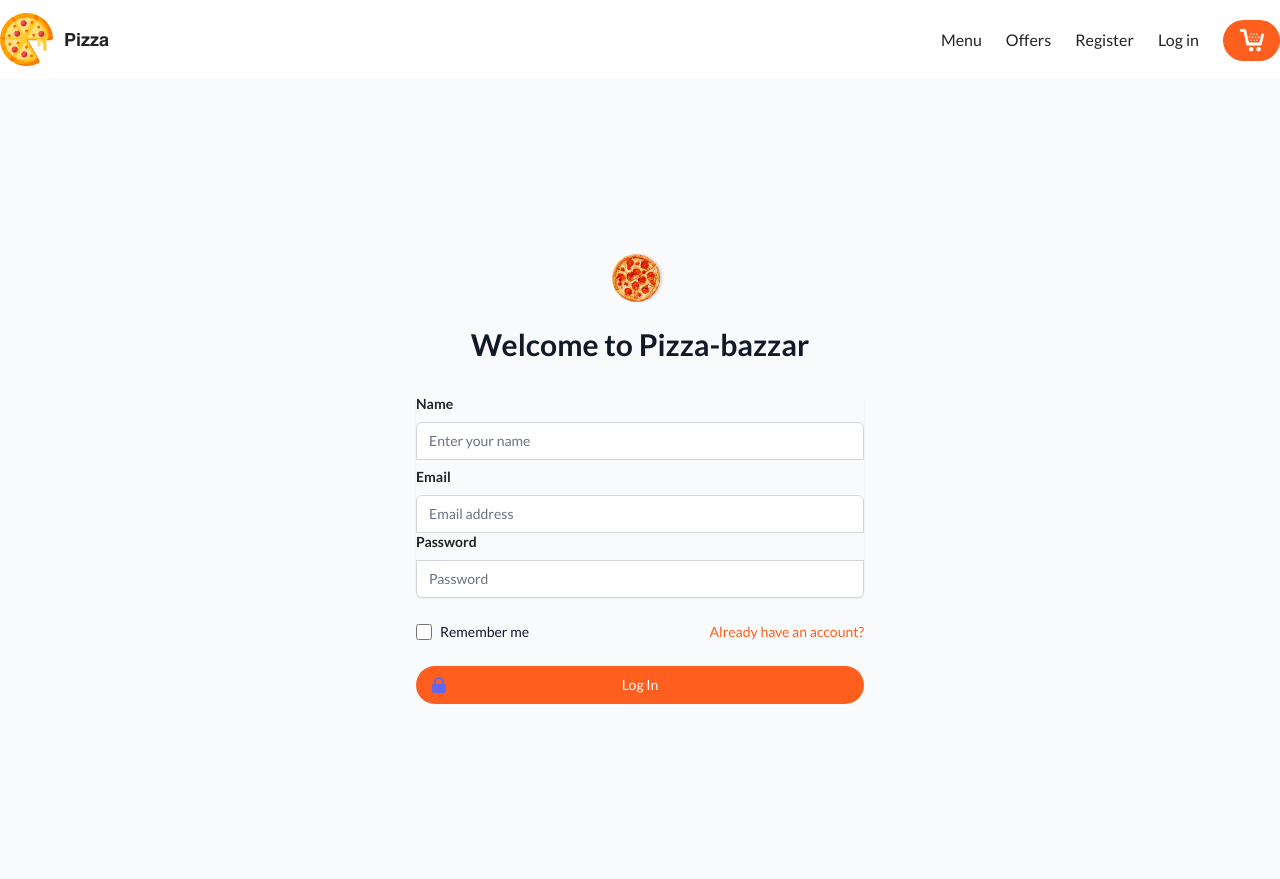
After one commit to harshjoshi19/live_pizza_Tracking_Delivery_app, a Node server app: page /register in a window 1280 px wide. The commit adds this page. Run offline with Node 20, Linux system fonts and the light colour scheme; some libraries are stand-ins or nearby versions.

Commit message:
add cart page, auth

```diff
--- /dev/null
+++ b/resources/scss/_variables.scss
@@ -0,0 +1,11 @@
+//Colors
+$primary: #fe5f1e;
+$primary-hover: #b23302;
+$secondary: #f8f8f8d5;
+$pure: #fff;
+$dark: #232323;
+$grey: #ccc;
+$blacky: #fe5f1e;
+
+//Transition
+$smooth: all 0.3s ease-in-out;
--- a/resources/scss/app.scss
+++ b/resources/scss/app.scss
@@ -36,3 +36,29 @@ section.hero {
     color: $pure;
   }
 }
+
+.btn-primary {
+  background: $primary;
+  transition: $smooth;
+  &:hover {
+    background: $primary-hover;
+  }
+}
+
+section.cart {
+  background: $secondary;
+  .amount {
+    color: $primary;
+  }
+}
+
+section.login {
+  background: $secondary;
+  min-height: calc(100vh - 86px);
+  a {
+    color: $primary;
+    &:hover {
+      color: $primary-hover;
+    }
+  }
+}
--- /dev/null
+++ b/resources/views/auth/register.ejs
@@ -0,0 +1,126 @@
+<section class="login">
+  <div
+    class="min-h-screen flex items-center justify-center bg-gray-50 py-12 px-4 sm:px-6 lg:px-8"
+  >
+    <div class="max-w-md w-full space-y-8">
+      <div>
+        <img
+          class="mx-auto h-12 w-auto"
+          src="img/hero-pizza.png"
+          alt="Workflow"
+        />
+        <h2 class="mt-6 text-center text-3xl font-extrabold text-gray-900">
+          Welcome to Pizza-bazzar
+        </h2>
+        <p class="mt-2 text-center text-sm text-gray-600">
+          <!-- Or -->
+          <a href="#" class="font-medium text-indigo-600 hover:text-indigo-500">
+            <!-- start your 14-day free trial -->
+          </a>
+        </p>
+      </div>
+      <form class="mt-8 space-y-6" action="#" method="POST">
+        <input type="hidden" name="remember" value="true" />
+        <div class="rounded-md shadow-sm -space-y-px">
+          <div class="mb-2">
+            <label
+              for="email-address"
+              class="block text-grey-700 text-sm font-bold mb-2"
+              >Name</label
+            >
+            <input
+              id="email-address"
+              name="email"
+              type="email"
+              autocomplete="email"
+              required
+              class="appearance-none rounded-none relative block w-full px-3 py-2 border border-gray-300 placeholder-gray-500 text-gray-900 rounded-t-md focus:outline-none focus:ring-indigo-500 focus:border-indigo-500 focus:z-10 sm:text-sm"
+              placeholder="Enter your name"
+            />
+          </div>
+
+          <div class="mb-6">
+            <label
+              for="email-address"
+              class="block text-grey-700 text-sm font-bold mb-2"
+              >Email</label
+            >
+            <input
+              id="email-address"
+              name="email"
+              type="email"
+              autocomplete="email"
+              required
+              class="appearance-none rounded-none relative block w-full px-3 py-2 border border-gray-300 placeholder-gray-500 text-gray-900 rounded-t-md focus:outline-none focus:ring-indigo-500 focus:border-indigo-500 focus:z-10 sm:text-sm"
+              placeholder="Email address"
+            />
+          </div>
+          <div class="">
+            <label
+              for="password"
+              class="block text-grey-700 text-sm font-bold mb-2"
+              >Password</label
+            >
+            <input
+              id="password"
+              name="password"
+              type="password"
+              autocomplete="current-password"
+              required
+              class="appearance-none rounded-none relative block w-full px-3 py-2 border border-gray-300 placeholder-gray-500 text-gray-900 rounded-b-md focus:outline-none focus:ring-indigo-500 focus:border-indigo-500 focus:z-10 sm:text-sm"
+              placeholder="Password"
+            />
+          </div>
+        </div>
+
+        <div class="flex items-center justify-between">
+          <div class="flex items-center">
+            <input
+              id="remember_me"
+              name="remember_me"
+              type="checkbox"
+              class="h-4 w-4 text-indigo-600 focus:ring-indigo-500 border-gray-300 rounded"
+            />
+            <label for="remember_me" class="ml-2 block text-sm text-gray-900">
+              Remember me
+            </label>
+          </div>
+
+          <div class="text-sm">
+            <a
+              href="/login"
+              class="font-medium text-indigo-600 hover:text-indigo-500"
+            >
+              Already have an account?
+            </a>
+          </div>
+        </div>
+
+        <div>
+          <button
+            type="submit"
+            class="group relative w-full flex justify-center py-2 px-4 border border-transparent text-sm font-medium rounded-full text-white btn-primary focus:outline-none focus:ring-2 focus:ring-offset-2 focus:ring-indigo-500"
+          >
+            <span class="absolute left-0 inset-y-0 flex items-center pl-3">
+              <!-- Heroicon name: solid/lock-closed -->
+              <svg
+                class="h-5 w-5 text-indigo-500 group-hover:text-indigo-400"
+                xmlns="http://www.w3.org/2000/svg"
+                viewBox="0 0 20 20"
+                fill="currentColor"
+                aria-hidden="true"
+              >
+                <path
+                  fill-rule="evenodd"
+                  d="M5 9V7a5 5 0 0110 0v2a2 2 0 012 2v5a2 2 0 01-2 2H5a2 2 0 01-2-2v-5a2 2 0 012-2zm8-2v2H7V7a3 3 0 016 0z"
+                  clip-rule="evenodd"
+                />
+              </svg>
+            </span>
+            Log In
+          </button>
+        </div>
+      </form>
+    </div>
+  </div>
+</section>
--- /dev/null
+++ b/resources/views/layout.ejs
@@ -0,0 +1,42 @@
+<!DOCTYPE html>
+<html lang="en">
+  <head>
+    <meta charset="UTF-8" />
+    <meta http-equiv="X-UA-Compatible" content="IE=edge" />
+    <meta name="viewport" content="width=device-width, initial-scale=1.0" />
+    <title>Realtime Food app</title>
+    <link
+      href="https://unpkg.com/tailwindcss@^2/dist/tailwind.min.css"
+      rel="stylesheet"
+    />
+    <link rel="preconnect" href="https://fonts.gstatic.com" />
+    <link
+      href="https://fonts.googleapis.com/css2?family=Lato:wght@300;400;700&display=swap"
+      rel="stylesheet"
+    />
+    <link rel="stylesheet" href="/css/app.css" />
+  </head>
+
+  <body>
+    <nav class="container mx-auto flex items-center justify-between py-3">
+      <div>
+        <img src="/img/logo.png" alt="logo" />
+      </div>
+      <div>
+        <ul class="flex item-center">
+          <li class="ml-6 mt-4"><a href="#">Menu</a></li>
+          <li class="ml-6 mt-4"><a href="#">Offers</a></li>
+          <li class="ml-6 mt-4"><a href="/register">Register</a></li>
+          <li class="ml-6 mt-4"><a href="/login">Log in</a></li>
+          <li class="ml-6 mt-2">
+            <a href="#" class="inline-block px-4 py-2 rounded-full"
+              ><img src="/img/cart.png" alt=""
+            /></a>
+          </li>
+        </ul>
+      </div>
+    </nav>
+    <%- body %>
+    <script src="/js/app.js"></script>
+  </body>
+</html>
--- a/server.js
+++ b/server.js
@@ -9,17 +9,29 @@ const { static } = require("express");
 
 var PORT = process.env.PORT || 3300;
 
-app.get("/", (req, res) => {
-  res.render("home");
-});
-
 //asset
 app.use(express.static("public"));
 
-//set Template engine
+//set Template engine  first after set routes
 app.use(expressLayout);
 app.set("views", path.join(__dirname, "/resources/views"));
 app.set("view engine", "ejs");
 app.listen(PORT, () => {
   console.log(`Listening on port ${PORT} `);
 });
+
+app.get("/", (req, res) => {
+  res.render("home");
+});
+
+app.get("/login", (req, res) => {
+  res.render("auth/login");
+});
+
+app.get("/register", (req, res) => {
+  res.render("auth/register");
+});
+
+app.get("/cart", (req, res) => {
+  res.render("customers/cart");
+});
--- /dev/null
+++ b/webpack.mix.js
@@ -0,0 +1,5 @@
+let mix = require("laravel-mix");
+
+mix
+  .js("resources/js/app.js", "public/js/app.js")
+  .sass("resources/scss/app.scss", "public/css/app.css");
```
Also changed, not shown: resources/views/auth/login.ejs (added, +109 -0 lines), resources/views/customers/cart.ejs (added, +89 -0 lines), resources/views/home.ejs (+17 -11 lines), mix-manifest.json (added), public/css/app.css, public/favicon.ico (added), public/img/br3.png (added), public/img/cart-black.png (added), public/img/cart.png (added), public/img/empty-cart.png (added), public/img/hero-pizza.png (added), public/img/logo.png (added), public/img/pizza.png (added), 1 other file.
